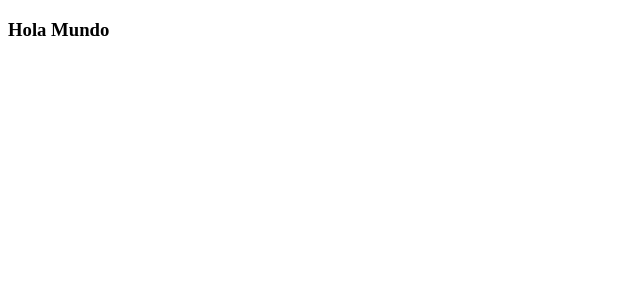
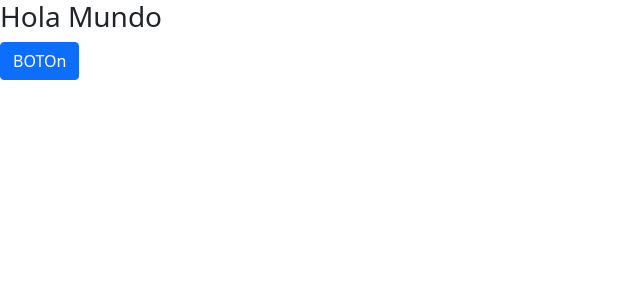
Before and after one commit to truizdiaz/mean-frontend, an Angular app: page / in a window 1280 px wide. Shown: the top 300 px of the page, without its empty margins (0-640 px from the left). Built offline with nearby package versions, Linux system fonts and the light colour scheme.

Commit message:
Configuracion bootstrap

```diff
--- a/angular.json
+++ b/angular.json
@@ -28,7 +28,8 @@
               "src/assets"
             ],
             "styles": [
-              "src/styles.css"
+              "src/styles.css",
+              "node_modules/bootstrap/dist/css/bootstrap.min.css"
             ],
             "scripts": []
           },
--- a/package.json
+++ b/package.json
@@ -19,6 +19,7 @@
     "@angular/platform-browser": "~11.0.1",
     "@angular/platform-browser-dynamic": "~11.0.1",
     "@angular/router": "~11.0.1",
+    "bootstrap": "^5.0.0-beta1",
     "rxjs": "~6.6.0",
     "tslib": "^2.0.0",
     "zone.js": "~0.10.2"
--- a/src/app/app.component.html
+++ b/src/app/app.component.html
@@ -1 +1,2 @@
 <h3>Hola Mundo</h3>
+<button class="btn btn-primary">BOTOn</button>
```
Also changed, not shown: 1 other file (tests, documents, lock files or other folders).
